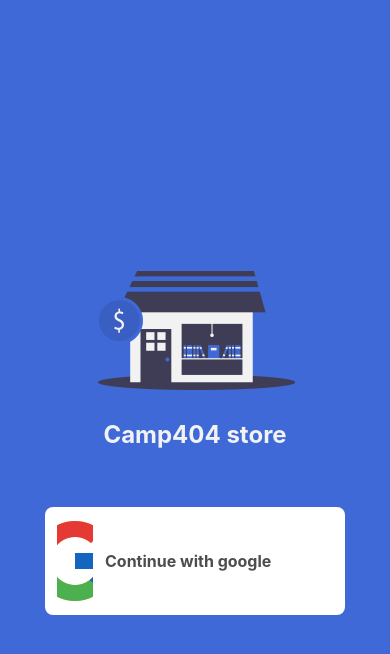
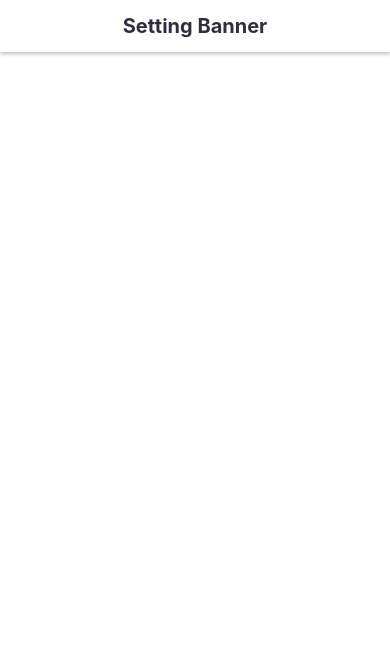
Before and after one commit to aditiafa112/camp404-2, a React Native app: screen /SettingBanner in a window 390 px wide. Shown: the top 654 px of the page. Built offline with nearby package versions, Linux system fonts and the light colour scheme.

Commit message:
halaman setting banner

```diff
--- a/src/pages/Setting/index.js
+++ b/src/pages/Setting/index.js
@@ -8,7 +8,9 @@ const Setting = ({navigation}) => {
     <View style={styles.page}>
       <Header title={'Home'} />
       <View style={styles.setting}>
-        <TouchableOpacity style={styles.item}>
+        <TouchableOpacity
+          style={styles.item}
+          onPress={() => navigation.navigate('SettingBanner')}>
           <Text style={styles.itemText}>Setting Banner</Text>
           <Image source={Assets.ICRightArrow} style={styles.icon} />
         </TouchableOpacity>
--- /dev/null
+++ b/src/pages/SettingBanner/index.js
@@ -0,0 +1,21 @@
+import React from 'react';
+import {StyleSheet, View} from 'react-native';
+import {Header} from '../../components';
+
+const SettingBanner = () => {
+  return (
+    <View style={styles.page}>
+      <Header title={'Setting Banner'} />
+    </View>
+  );
+};
+
+export default SettingBanner;
+
+const styles = StyleSheet.create({
+  page: {
+    display: 'flex',
+    flex: 1,
+    backgroundColor: '#fff',
+  },
+});
--- a/src/pages/index.js
+++ b/src/pages/index.js
@@ -2,5 +2,6 @@ import Login from './Login';
 import Home from './Home';
 import Cart from './Cart';
 import Setting from './Setting';
+import SettingBanner from './SettingBanner';
 
-export {Login, Home, Cart, Setting};
+export {Login, Home, Cart, Setting, SettingBanner};
--- a/src/router/index.js
+++ b/src/router/index.js
@@ -43,6 +43,11 @@ const Router = () => {
           component={MainTab}
           options={{headerShown: false}}
         />
+        <Stack.Screen
+          name="SettingBanner"
+          component={Pages.SettingBanner}
+          options={{headerShown: false}}
+        />
       </Stack.Navigator>
     </NavigationContainer>
   );
```
